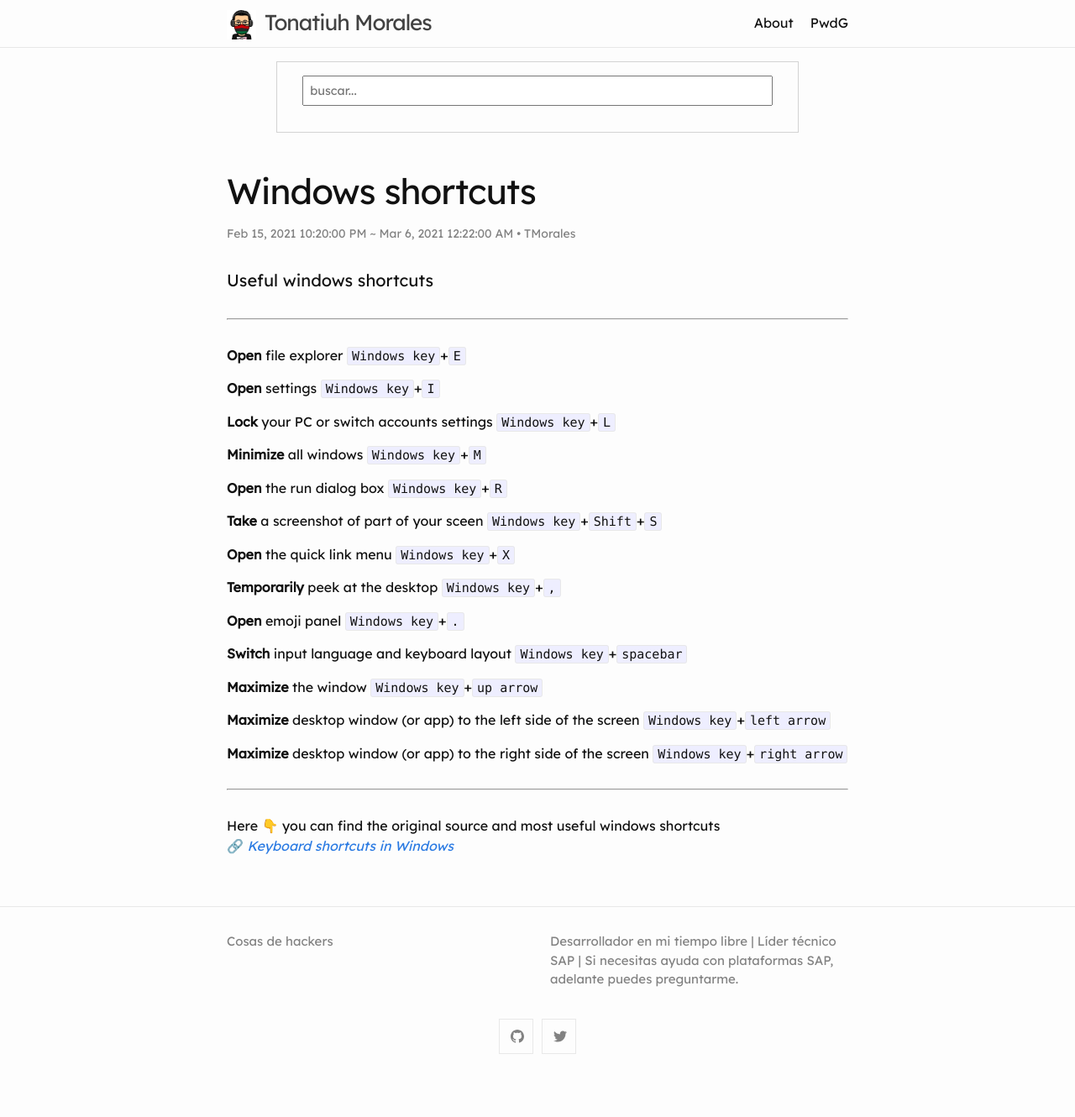
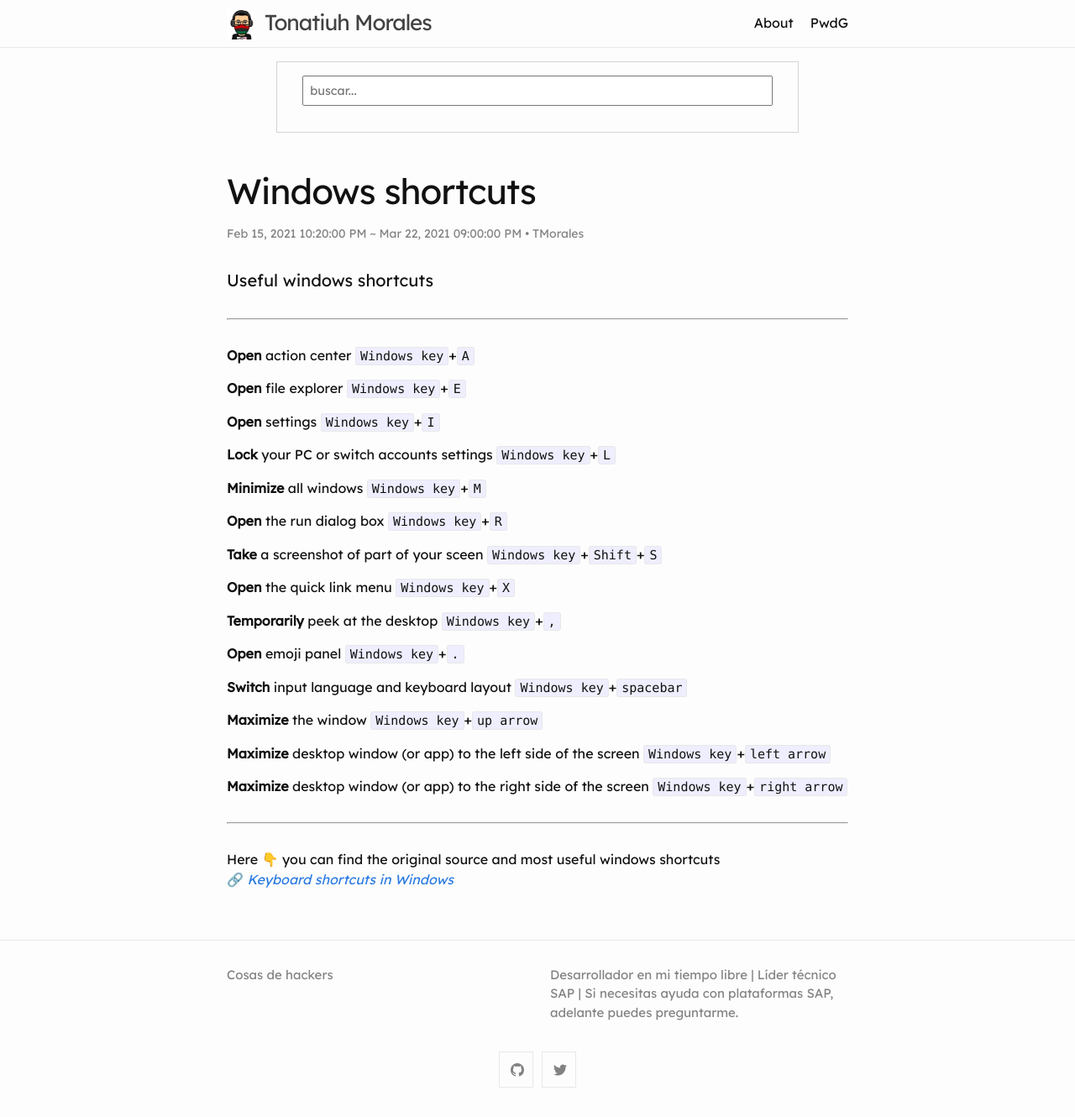
Before and after one commit to blackc0mb/blackc0mb.github.io, a Jekyll site: the page built from _posts/2021-02-15-windows-shorcuts.md, in a window 1280 px wide. Shown: the whole page at 84% size. Built offline with Jekyll 4.4.1, drawn with Linux system fonts in a browser that asks for light colours; comment, search, counter and statistics services are not loaded; before the commit the page ends 1290 px from its top, so only the background shows below that.

Commit message:
new windows shortcuts added

```diff
--- a/_posts/2021-02-15-windows-shorcuts.md
+++ b/_posts/2021-02-15-windows-shorcuts.md
@@ -3,12 +3,15 @@ title: Windows shortcuts
 layout: post
 description: Useful windows shortcuts
 date: 2021-02-15 22:20
-modified_date: 2021-03-06 00:22
+modified_date: 2021-03-22 21:00
 author: TMorales
 tag: shortcuts
 ---
 #### Useful windows shortcuts
 ---
+**Open** action center
+`Windows key`+`A`
+
 **Open** file explorer
 `Windows key`+`E`
 
```
